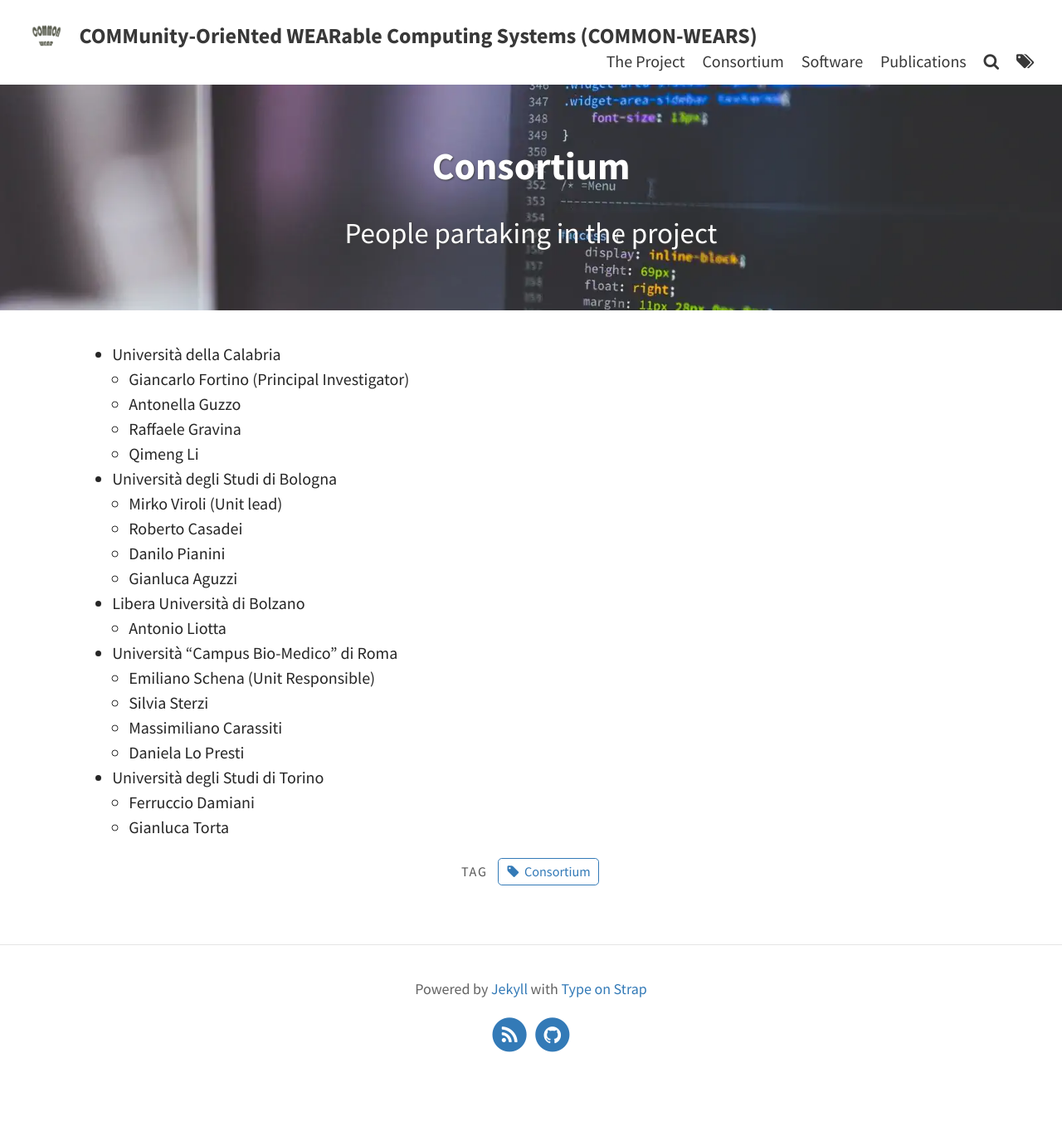
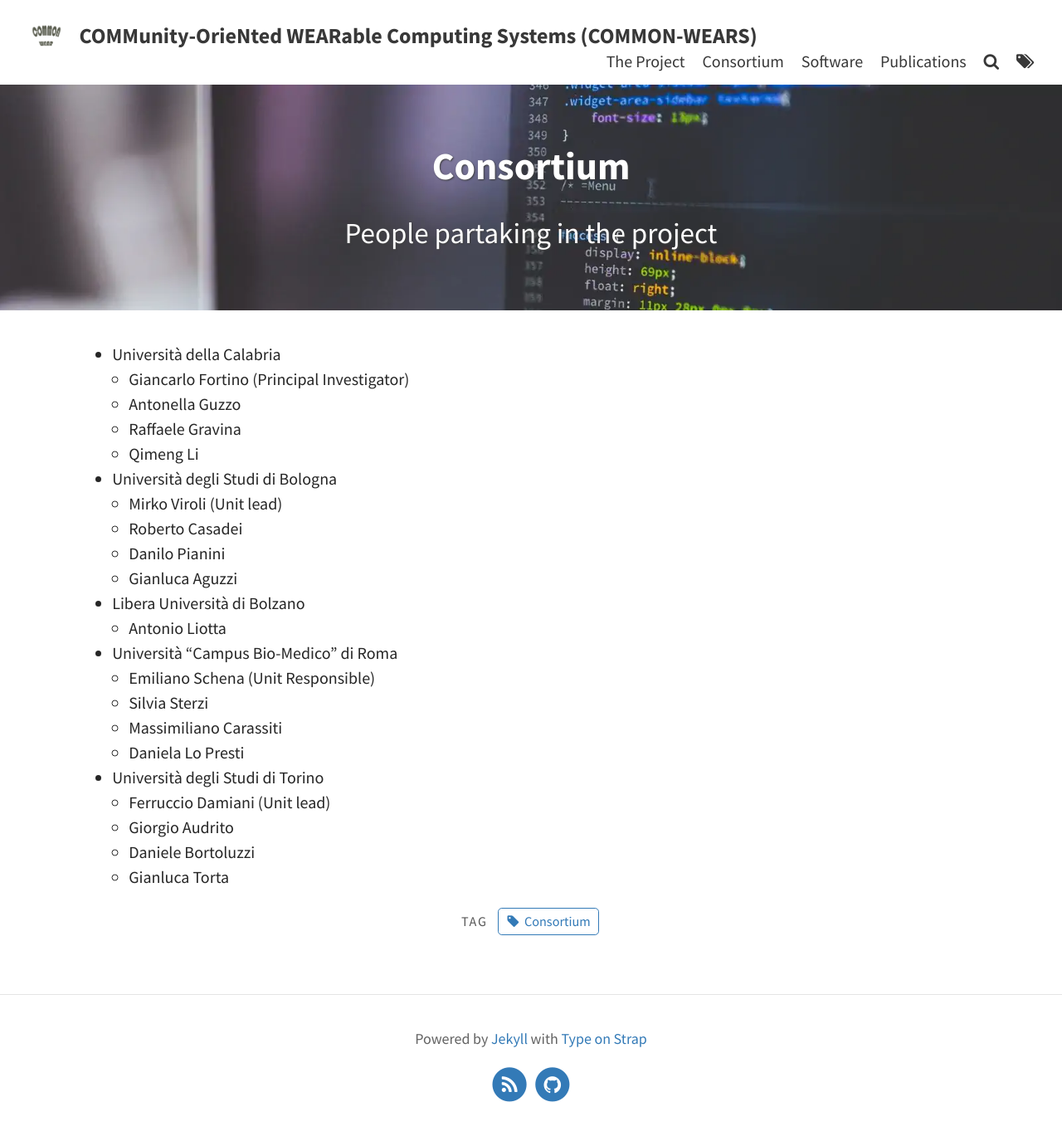
Before and after one commit to common-wears/2022, a Jekyll site: the page built from pages/consortium.md, in a window 1280 px wide. Shown: the whole page at 83% size. Built offline with Jekyll 4.4.1, drawn with Linux system fonts in a browser that asks for light colours; before the commit the page ends 1309 px from its top, so only the background shows below that.

Commit message:
added Giorgio and Daniele to Torino team

```diff
--- a/pages/consortium.md
+++ b/pages/consortium.md
@@ -29,5 +29,7 @@ tags: [Consortium]
    - Daniela Lo Presti
 
  * Università degli Studi di Torino
-   - Ferruccio Damiani
+   - Ferruccio Damiani (Unit lead)
+   - Giorgio Audrito
+   - Daniele Bortoluzzi
    - Gianluca Torta
```
